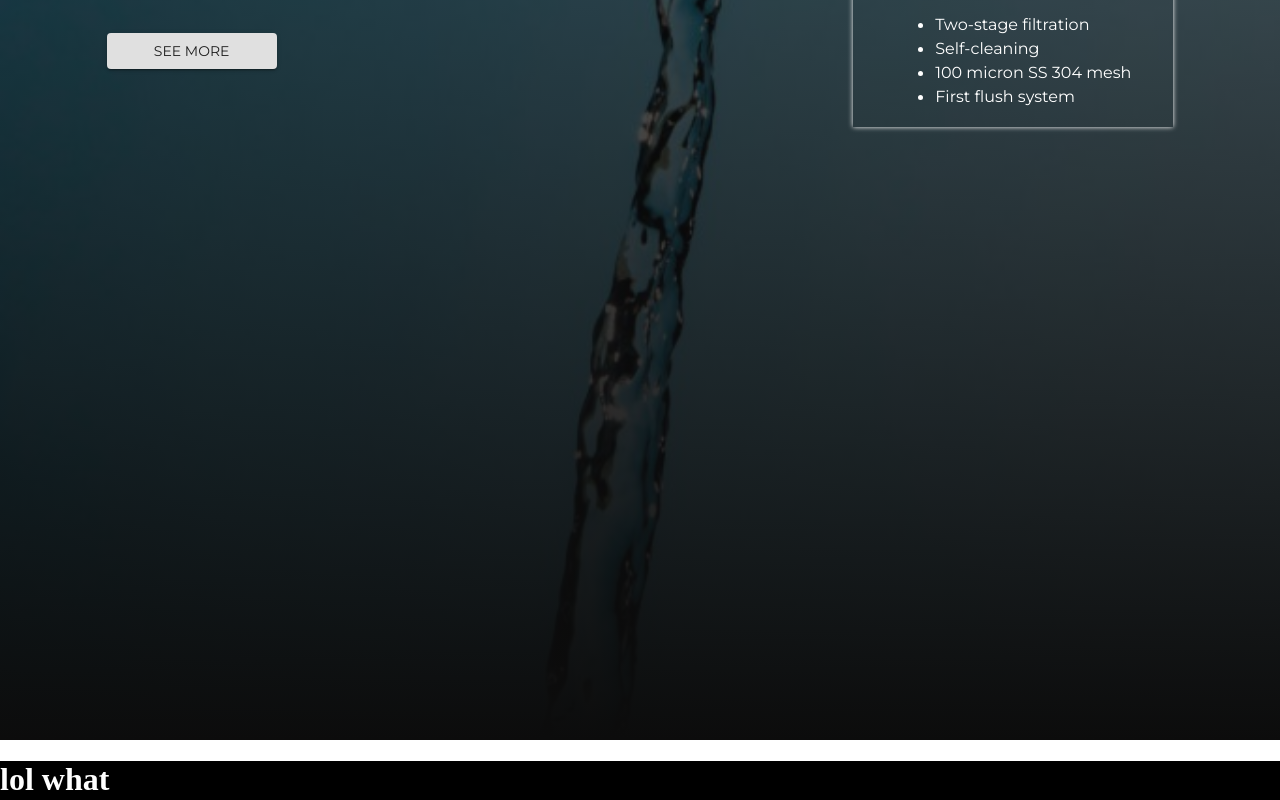
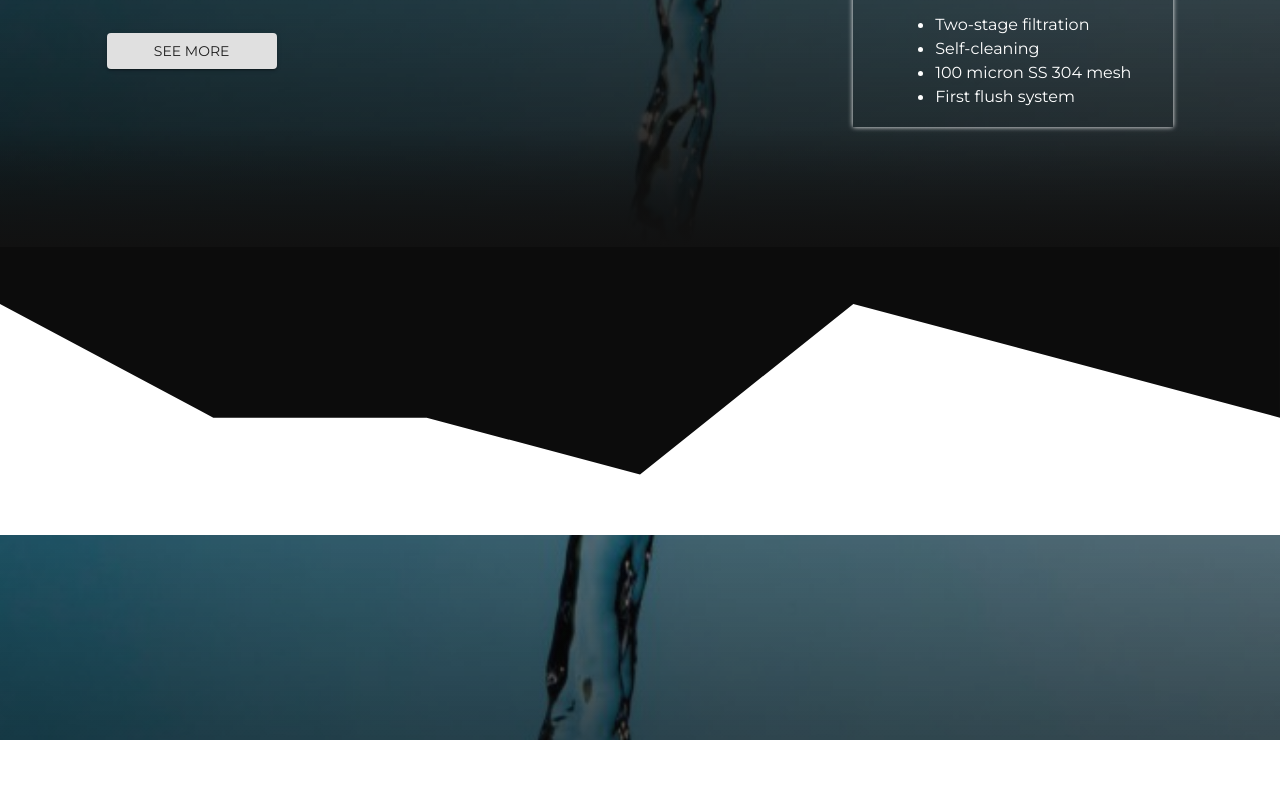
Before and after one commit to prashantbharati/rhall, a React (Create React App) app: page / in a window 1280 px wide. Shown: the part 860-1660 px from the top of the page. Built offline with nearby package versions, Linux system fonts and the light colour scheme.

Commit message:
tranistion scroll added + bi fixed

```diff
--- a/src/App.js
+++ b/src/App.js
@@ -11,6 +11,7 @@ const App = () => {
       <div
         style={{
           backgroundImage: `linear-gradient(180deg, rgba(0,0,0,0.36) 0%, #0c0c0c 100%),url('${frontfirst}')`,
+          backgroundAttachment: "fixed",
           width: "100%",
           height: "200vh",
           backgroundSize: "cover",
@@ -143,19 +144,25 @@ const App = () => {
             </Grid>
           </Grid>
         </div>
-      </div>
 
-      <div style={{ backgroundColor: "black", height: "30vh", color: "white" }}>
-        <h1>lol what</h1>
+        <div
+          style={{
+            backgroundImage: `linear-gradient(180deg, rgba(0,0,0,0) 0%, #111111)`,
+            height: "15vh",
+            color: "white",
+          }}
+        >
+          {/* <h1>lol what</h1> */}
         </div>
         <div style={{ backgroundColor: "white" }}>
           <svg xmlns="http://www.w3.org/2000/svg" viewBox="0 0 1440 320">
             <path
-            fill="#000"
+              fill="#0c0c0c"
               fill-opacity="3"
               d="M0,64L240,192L480,192L720,256L960,64L1200,128L1440,192L1440,0L1200,0L960,0L720,0L480,0L240,0L0,0Z"
             ></path>
           </svg>
+        </div>
       </div>
 
       <div
```
Lines whose indentation alone changed are shown as unchanged.
